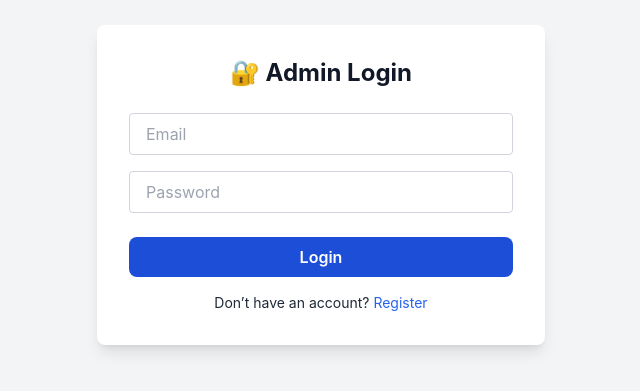
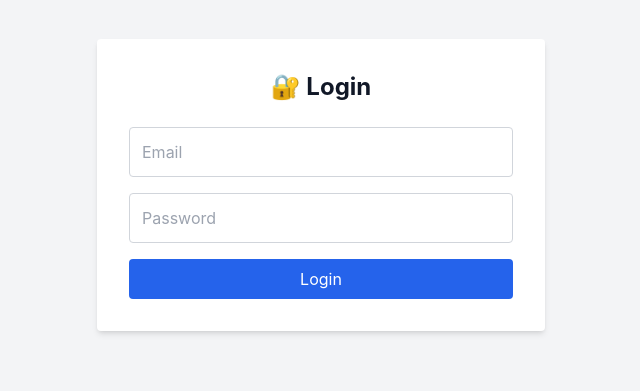
Before and after one commit to Safi649/safibuilds, a Next.js app: page /admin/login in a window 1280 px wide. Shown: the part 215-606 px from the top of the page, without its empty margins (319-959 px from the left). Built offline with nearby package versions, Linux system fonts and the light colour scheme.

Commit message:
Update login.js

```diff
--- a/pages/admin/login.js
+++ b/pages/admin/login.js
@@ -1,34 +1,37 @@
-// pages/admin/login.js
-import { useState } from 'react'
-import { useRouter } from 'next/router'
-import { signInWithEmailAndPassword } from 'firebase/auth'
-import { auth } from '@/firebase/config'
+// 📁 pages/admin/login.js
+import { useState } from 'react';
+import { useRouter } from 'next/router';
+import { signInWithEmailAndPassword } from 'firebase/auth';
+import { auth } from '@/firebase/config';
+import toast from 'react-hot-toast';
 
-export default function LoginPage() {
-  const [email, setEmail] = useState('')
-  const [password, setPassword] = useState('')
-  const router = useRouter()
+export default function Login() {
+  const router = useRouter();
+  const [email, setEmail] = useState('');
+  const [password, setPassword] = useState('');
 
   const handleLogin = async (e) => {
-    e.preventDefault()
+    e.preventDefault();
     try {
-      await signInWithEmailAndPassword(auth, email, password)
-      alert('Login successful!')
-      router.push('/admin/dashboard')
+      await signInWithEmailAndPassword(auth, email, password);
+      toast.success('Login successful!');
+      router.push('/admin/dashboard');
     } catch (error) {
-      alert('Login failed: ' + error.message)
+      toast.error(error.message);
     }
-  }
+  };
 
   return (
-    <div className="min-h-screen flex items-center justify-center bg-gray-100 px-4">
-      <div className="w-full max-w-md bg-white p-8 rounded-lg shadow-lg">
-        <h2 className="text-2xl font-bold text-center mb-6">🔐 Admin Login</h2>
-        <form onSubmit={handleLogin}>
+    <div className="min-h-screen flex items-center justify-center bg-gray-100">
+      <form
+        onSubmit={handleLogin}
+        className="bg-white p-8 rounded shadow-md w-full max-w-md"
+      >
+        <h2 className="text-2xl font-bold mb-6 text-center">🔐 Login</h2>
         <input
           type="email"
           placeholder="Email"
-            className="mb-4"
+          className="w-full p-3 mb-4 border rounded"
           value={email}
           onChange={(e) => setEmail(e.target.value)}
           required
@@ -36,19 +39,18 @@ export default function LoginPage() {
         <input
           type="password"
           placeholder="Password"
-            className="mb-6"
+          className="w-full p-3 mb-4 border rounded"
           value={password}
           onChange={(e) => setPassword(e.target.value)}
           required
         />
-          <button type="submit" className="btn btn-primary w-full">
+        <button
+          type="submit"
+          className="bg-blue-600 text-white py-2 px-4 w-full rounded hover:bg-blue-700"
+        >
           Login
         </button>
       </form>
-        <p className="text-center text-sm mt-4">
-          Don’t have an account? <a href="/admin/register" className="text-blue-600">Register</a>
-        </p>
     </div>
-    </div>
-  )
+  );
 }
```
Lines whose indentation alone changed are shown as unchanged.
